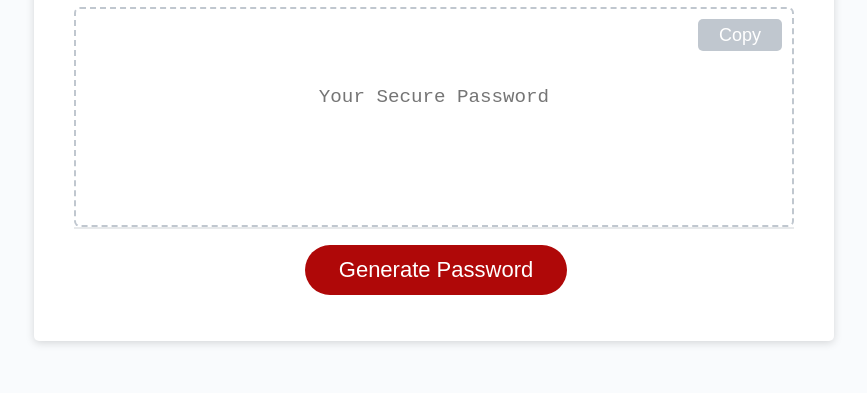
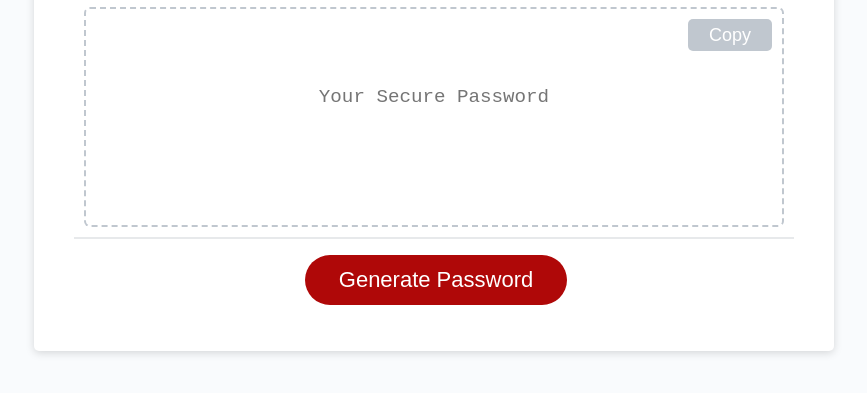
Before and after one commit to lesley-byte/password-maker, a plain HTML site: page index.html in a window 1280 px wide. Shown: the part 305-698 px from the top of the page, without its empty margins (206-1073 px from the left). Drawn offline with Linux system fonts and the light colour scheme.

Commit message:
had to adjust margin for card body so bottom div line shows

```diff
--- a/assets/css/style.css
+++ b/assets/css/style.css
@@ -51,7 +51,7 @@ header {
 }
 
 .card-body {
-  margin-top: 10px;
+  margin: 10px ;
   border: 2px dashed #c0c7cf;
   border-radius: 6px;
   min-height: 100px;
```
Also changed, not shown: 1 other file.
